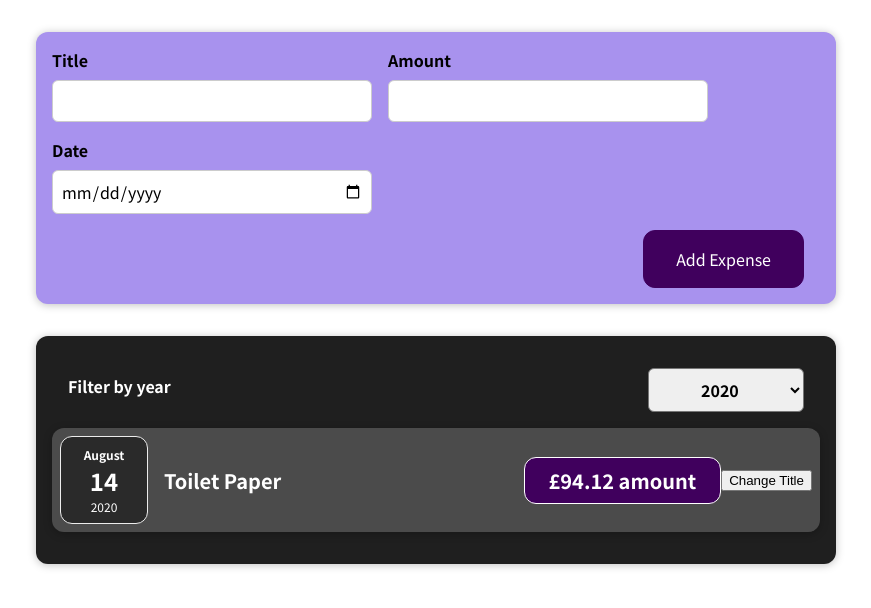
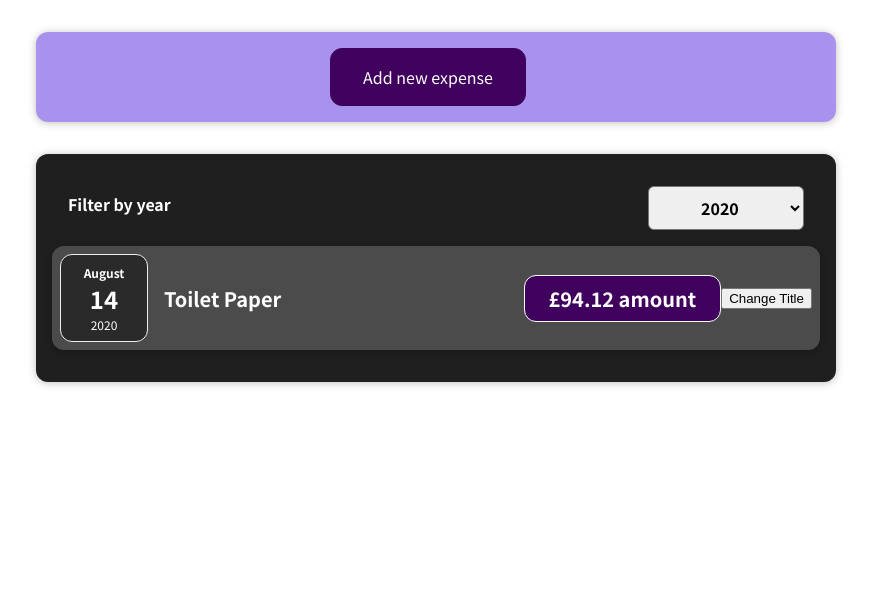
Before and after one commit to roamzz/reactbasics, a React (Create React App) app: page / in a window 1280 px wide. Shown: the top 608 px of the page, without its empty margins (204-1075 px from the left). Built offline with nearby package versions, Linux system fonts and the light colour scheme.

Commit message:
Assignment 4

```diff
--- a/src/App.js
+++ b/src/App.js
@@ -41,7 +41,6 @@ const addExpenseHandler = (expenseData) => {
   return (
     <div>
       <NewExpense onAddExpense={addExpenseHandler} />
-
       <Expenses items={expenses}></Expenses>
 
     </div>
--- a/src/components/Expenses/Expenses.js
+++ b/src/components/Expenses/Expenses.js
@@ -18,7 +18,6 @@ const Expenses = (props) => {
 
   return (
     <div>
-      <list>
         <Card className='expenses'>
           <ExpenseFilter
             selected={filteredYear}
@@ -26,7 +25,6 @@ const Expenses = (props) => {
           />
           <ExpensesList items={filteredExpenses} />
         </Card>
-      </list>
     </div>
   );
 };
--- a/src/components/NewExpense/ExpenseForm.js
+++ b/src/components/NewExpense/ExpenseForm.js
@@ -38,6 +38,10 @@ const ExpenseForm = (props) => {
     //  enteredDate: event.target.value,
     //});
   };
+
+  const CancelHandler = (e) => {
+        props.onCancelClicked(false);
+    }
 
   const SubmitHandler = (e) => {
     e.preventDefault();
@@ -88,6 +92,7 @@ const ExpenseForm = (props) => {
         </div>
       </div>
       <div className='new-expense__actions'>
+        <button type="button" onClick={CancelHandler}>Cancel</button>
         <button type='submit'>Add Expense</button>
       </div>
     </form>
--- a/src/components/NewExpense/NewExpense.js
+++ b/src/components/NewExpense/NewExpense.js
@@ -1,20 +1,40 @@
+import React, { useState } from 'react';
+
 import ExpenseForm from './ExpenseForm';
 import './NewExpense.css';
 
 const NewExpense = (props) => {
+  const [showForm, setShowForm] = useState(false);
 
+  const showExpenseForm = () => {
+    setShowForm(true);
+  };
+
+  const closeFormHandler = (val) => {
+    setShowForm(val);
+  };
 
   const saveExpenseDataHandler = (enteredExpenseData) => {
+
     const newExpenseData = {
       ...enteredExpenseData,
-       id: Math.random().toString()
+      id: Math.random().toString(),
     };
-    console.log(newExpenseData);
     props.onAddExpense(newExpenseData);
+    //close the form
+    setShowForm(false);
   };
   return (
     <div className='new-expense'>
-      <ExpenseForm onSaveExpenseData={saveExpenseDataHandler} />
+      {!showForm && (
+        <button onClick={showExpenseForm}>Add new expense</button>
+      )}
+      {showForm && (
+        <ExpenseForm
+          onSaveExpenseData={saveExpenseDataHandler}
+          onCancelClicked={closeFormHandler}
+        />
+      )}
     </div>
   );
 };
```
